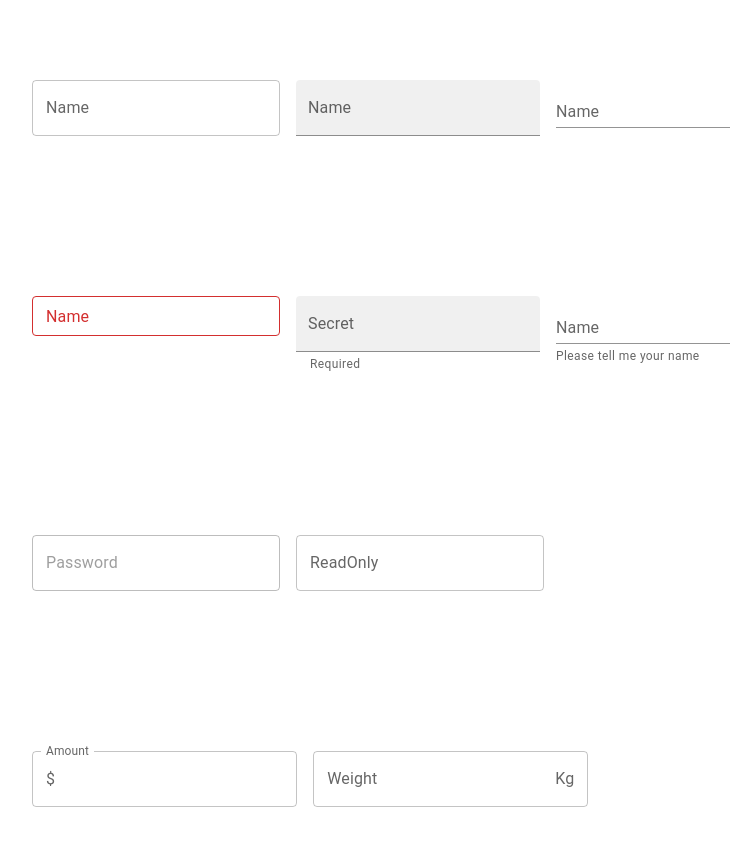
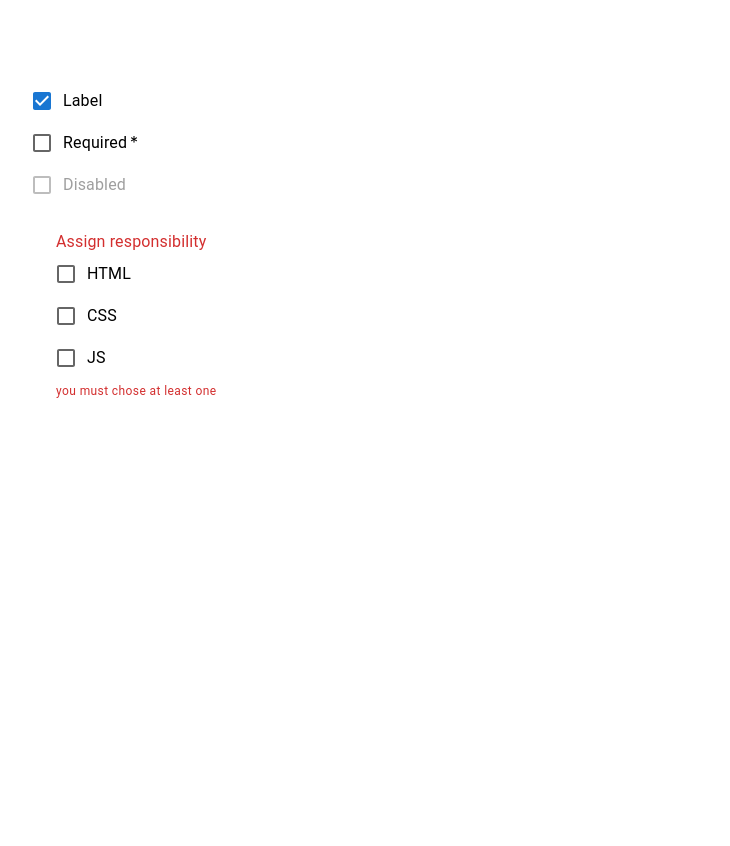
Before and after one commit to cuongvp/MUI_Tutorial, a React (Create React App) app: page / in a window 1280 px wide. Shown: the top 846 px of the page, without its empty margins (48-778 px from the left). After the commit the page ends 800 px from the top, so only its background shows below. Built offline with nearby package versions, Linux system fonts and the light colour scheme.

Commit message:
some others component

```diff
--- a/src/App.js
+++ b/src/App.js
@@ -1,9 +1,9 @@
 import './App.css';
-import MuiTextField from './components/MuiTextField';
+import MuiCheckbox from './components/MuiCheckbox';
 function App() {
   return (
     <div className="App">
-      <MuiTextField/>
+      <MuiCheckbox/>
     </div>
   );
 }
--- /dev/null
+++ b/src/components/MuiCheckbox.jsx
@@ -0,0 +1,67 @@
+import React, { useState } from 'react'
+import{
+    Checkbox,
+    Box,
+    FormGroup,
+    FormControlLabel,
+    FormHelperText,
+    FormControl,
+    FormLabel
+}
+from '@mui/material'
+
+function MuiCheckbox() {
+    const [state, setState] = useState(
+        {
+            html: false,
+            css: false,
+            js: false
+        }
+    )
+    const { html, css, js } = state;
+
+    const handleChange = (event) => {
+        setState({
+            ...state,
+            [event.target.name]: event.target.checked
+        })
+    }
+
+    const error = [html, css, js].filter((v) => v).length === 0;
+    const text = error === true ? 'you must chose at least one' : 'great'
+  return (
+   <Box margin={10}>
+        <FormGroup>
+            <FormControlLabel control={<Checkbox defaultChecked />} label="Label" />
+            <FormControlLabel required control={<Checkbox />} label="Required" />
+            <FormControlLabel disabled control={<Checkbox />} label="Disabled" />
+        </FormGroup>
+        <FormControl sx={{ m: 3 }} component="fieldset" variant="standard" error={error}>
+            <FormLabel component="legend">Assign responsibility</FormLabel>
+            <FormGroup>
+                <FormControlLabel
+                    control={
+                    <Checkbox checked={html} onChange={handleChange} name="html" />
+                    }
+                    label="HTML"
+                />
+                <FormControlLabel
+                    control={
+                    <Checkbox checked={css} onChange={handleChange} name="css" />
+                    }
+                    label="CSS"
+                />
+                <FormControlLabel
+                    control={
+                    <Checkbox checked={js} onChange={handleChange} name="js" />
+                    }
+                    label="JS"
+                />
+            </FormGroup>
+            <FormHelperText>{ text }</FormHelperText>
+        </FormControl>
+   </Box>
+  )
+}
+
+export default MuiCheckbox
```
Also changed, not shown: src/components/MuiRadioButton.jsx (added, +32 -0 lines), src/components/MuiSelect.jsx (added, +55 -0 lines).
